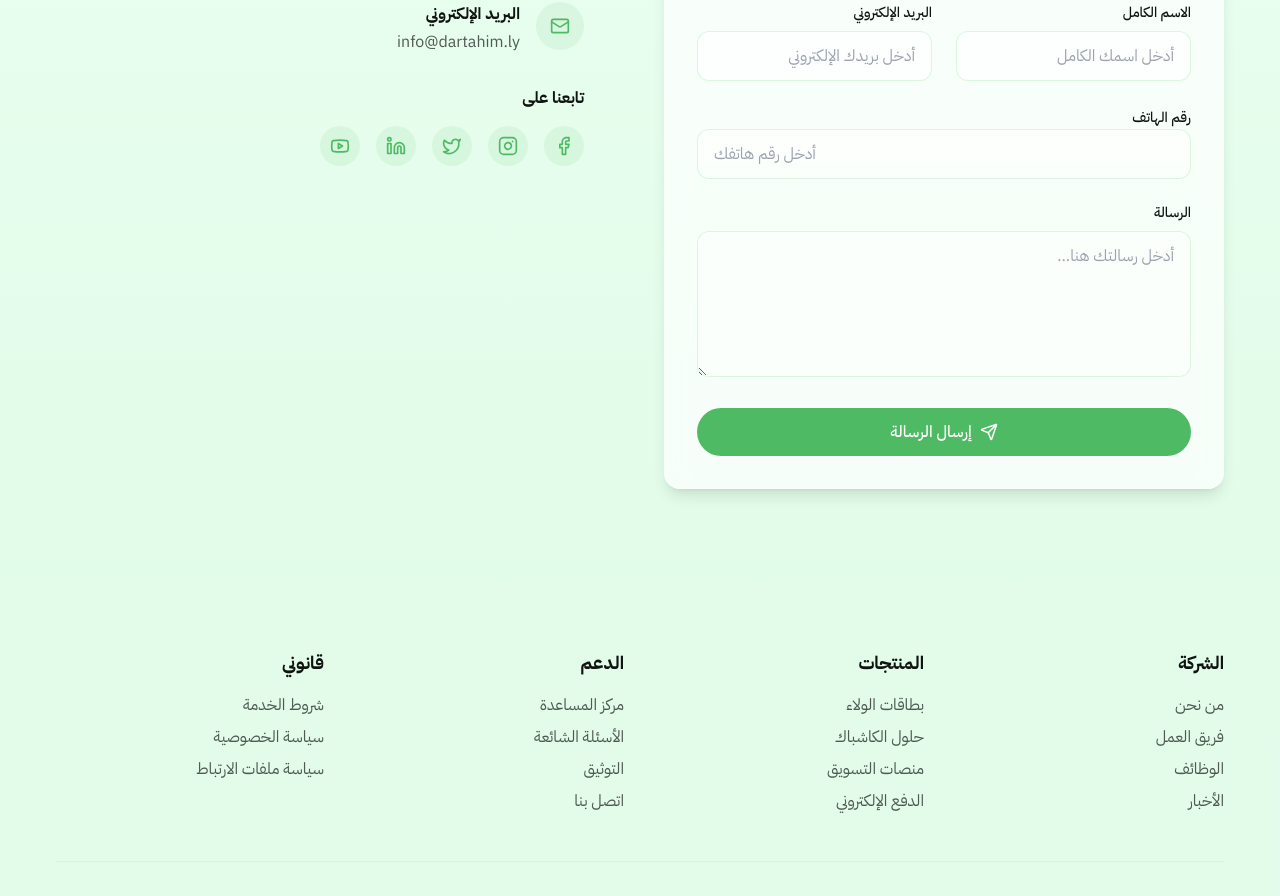
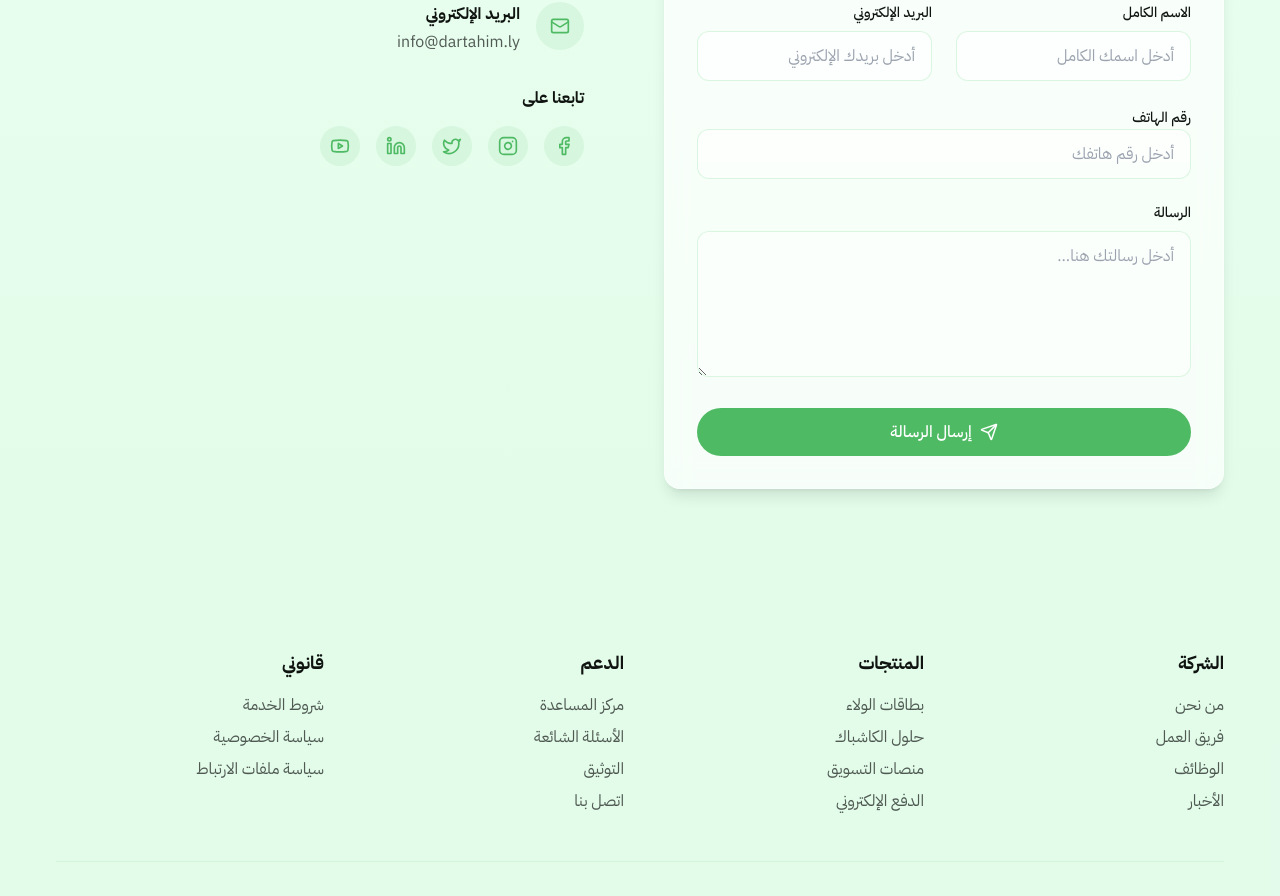
Before and after one commit to sanadly/dartahim-landing, a React (Vite) app: page / in a window 1280 px wide. Shown: the part 3320-4216 px from the top of the page. Built offline with nearby package versions, Linux system fonts and the light colour scheme.

Commit message:
input rtl

```diff
--- a/src/components/Contact.tsx
+++ b/src/components/Contact.tsx
@@ -105,7 +105,7 @@ const Contact = () => {
                     name="phone"
                     value={formData.phone}
                     onChange={handleChange}
-                    className="w-full px-4 py-3 rounded-lg bg-white/50 border border-secondary/30 focus:outline-none focus:ring-2 focus:ring-primary/50"
+                    className="w-full text-right dir-rtl px-4 py-3 rounded-lg bg-white/50 border border-secondary/30 focus:outline-none focus:ring-2 focus:ring-primary/50"
                     placeholder="أدخل رقم هاتفك"
                   />
                 </div>
```
